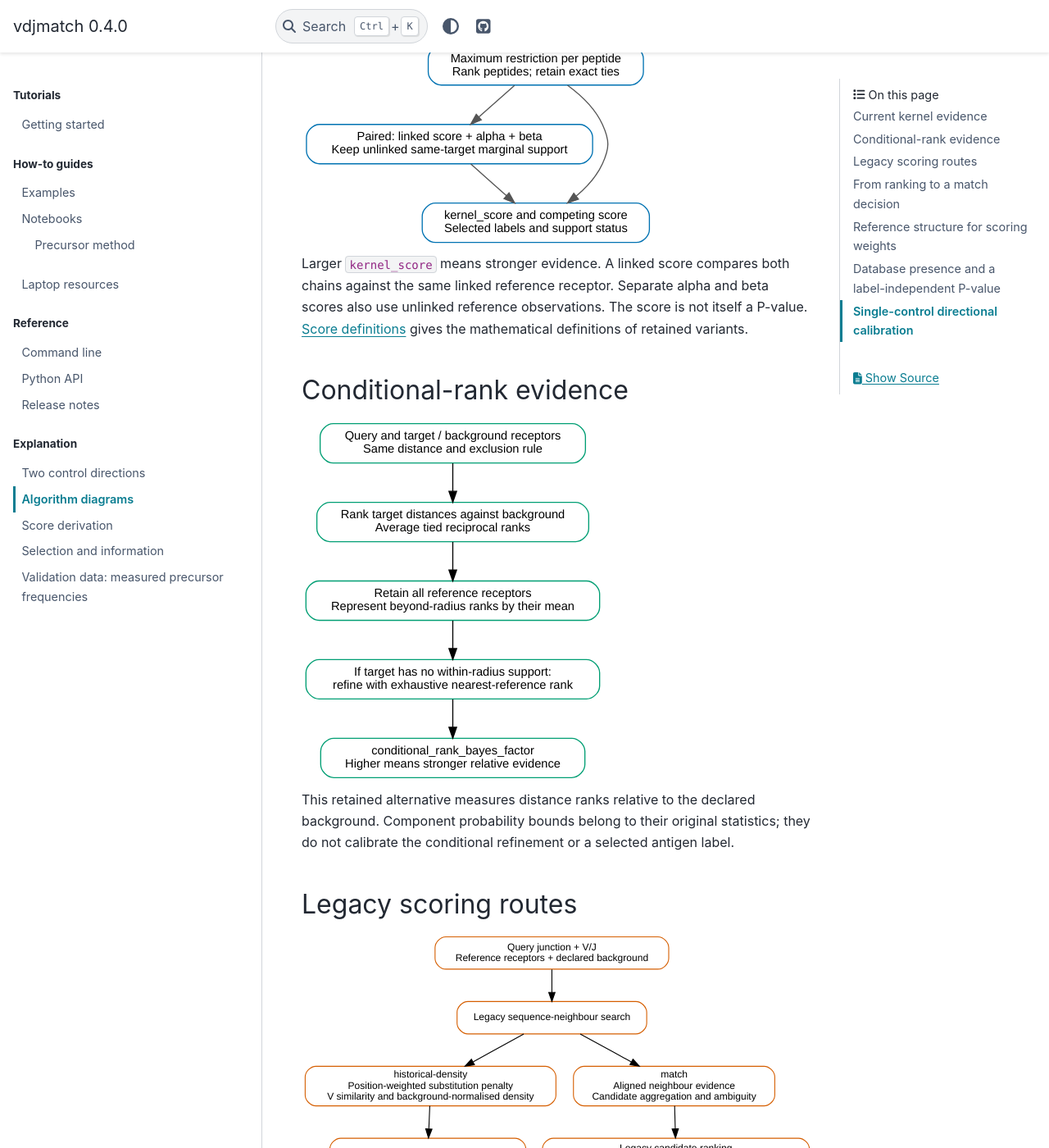
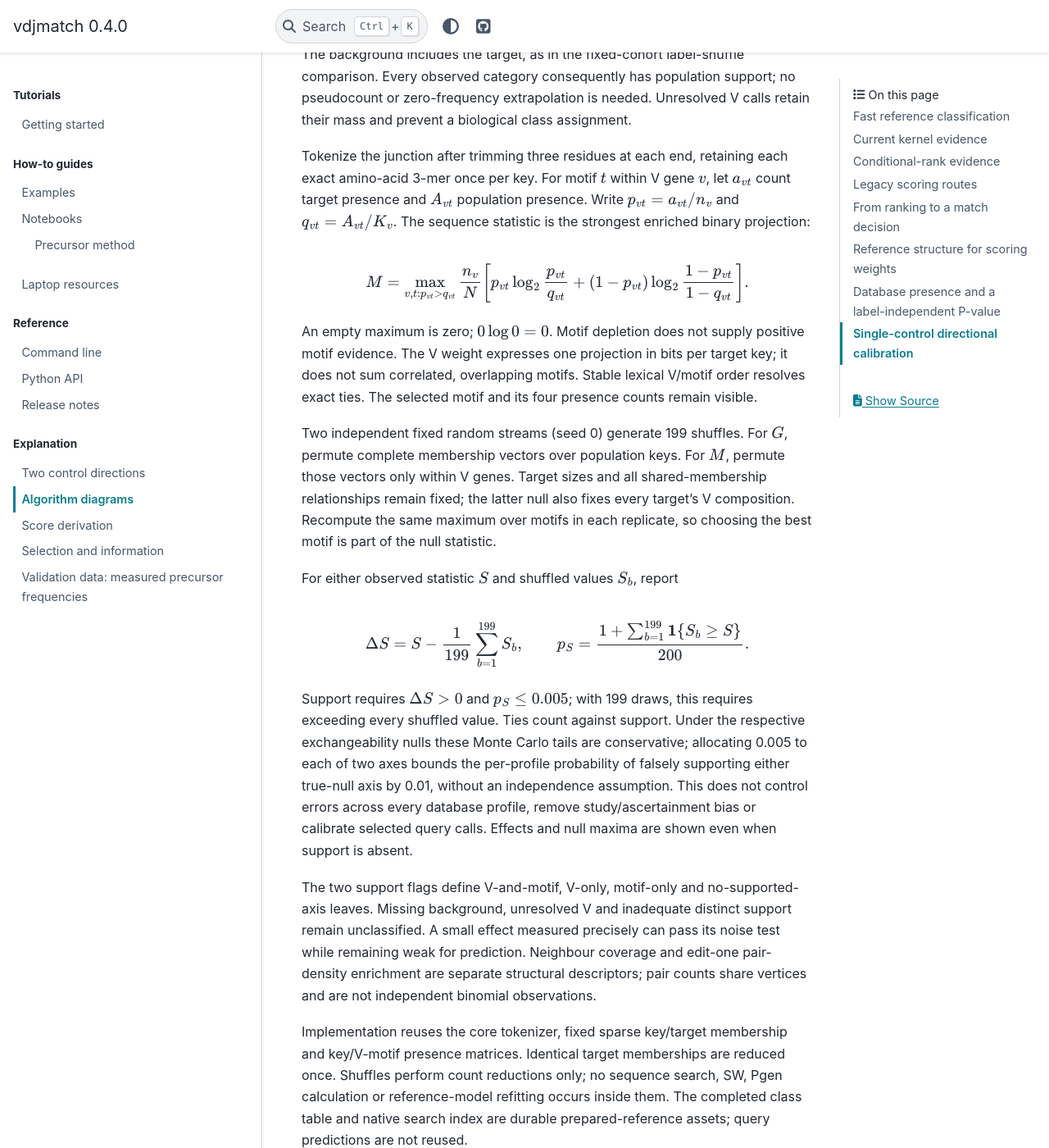
Before and after one commit to antigenomics/vdjmatch, a Sphinx documentation site: the page built from docs/algorithms.rst, in a window 1280 px wide and 1400 px high, scrolled down 803 px. Shown: the whole window at 82% size. Built offline with Sphinx 7.4.7 and the PyData theme 0.15.4, drawn with Linux system fonts in a browser that asks for light colours; pages that are not in the unit, such as notebooks, are missing from menus; some of the changed text lies outside the part shown.

Commit message:
Integrate selection-aware reference classes and expose split statistics

```diff
--- a/docs/algorithms.rst
+++ b/docs/algorithms.rst
@@ -4,6 +4,87 @@ How VDJmatch scores a receptor
 All routes start with anchored junctions, chain identities and V genes. They
 retain reference peptide–MHC labels and query identity. Ordinary annotation
 keeps exact evidence; a benchmark filters exact query hits while keeping the reference model fixed.
+
+Fast reference classification
+-----------------------------
+
+Index preparation classifies reference structure, separately by species/chain
+and pooled epitope or observed full pMHC. It uses reference labels, never query
+assay outcomes. Eligibility is at least 30 valid source observations; counts of
+distinct junction/V keys remain separate. All observations and pair links stay
+in the saved model. These descriptive classes do not establish binding or select
+a scoring default.
+
+Let the population contain :math:`K` distinct full-junction/allele-pooled-V keys.
+Each key retains its complete binary target-membership vector, including shared
+labels. For a target with :math:`N` keys, let :math:`n_v` count its V-gene keys and
+:math:`q_v=K_v/K` be the population V distribution. The gene statistic, in bits
+per target key, is
+
+.. math::
+
+   G=\sum_{v:n_v>0}\frac{n_v}{N}\log_2\frac{n_v/N}{q_v}.
+
+The background includes the target, as in the fixed-cohort label-shuffle
+comparison. Every observed category consequently has population support; no
+pseudocount or zero-frequency extrapolation is needed. Unresolved V calls
+retain their mass and prevent a biological class assignment.
+
+Tokenize the junction after trimming three residues at each end, retaining each
+exact amino-acid 3-mer once per key. For motif :math:`t` within V gene :math:`v`,
+let :math:`a_{vt}` count target presence and :math:`A_{vt}` population presence.
+Write :math:`p_{vt}=a_{vt}/n_v` and :math:`q_{vt}=A_{vt}/K_v`. The sequence
+statistic is the strongest enriched binary projection:
+
+.. math::
+
+   M=\max_{v,t:p_{vt}>q_{vt}}
+      \frac{n_v}{N}\left[
+        p_{vt}\log_2\frac{p_{vt}}{q_{vt}}+
+        (1-p_{vt})\log_2\frac{1-p_{vt}}{1-q_{vt}}\right].
+
+An empty maximum is zero; :math:`0\log 0=0`. Motif depletion does not supply
+positive motif evidence. The V weight expresses one projection in bits per
+target key; it does not sum correlated, overlapping motifs. Stable lexical
+V/motif order resolves exact ties. The selected motif and its four presence
+counts remain visible.
+
+Two independent fixed random streams (seed 0) generate 199 shuffles. For
+:math:`G`, permute complete membership vectors over population keys. For
+:math:`M`, permute those vectors only within V genes. Target sizes and all
+shared-membership relationships remain fixed; the latter null also fixes every
+target's V composition. Recompute the same maximum over motifs in each
+replicate, so choosing the best motif is part of the null statistic.
+
+For either observed statistic :math:`S` and shuffled values :math:`S_b`, report
+
+.. math::
+
+   \Delta S=S-\frac{1}{199}\sum_{b=1}^{199}S_b,\qquad
+   p_S=\frac{1+\sum_{b=1}^{199}\mathbf1\{S_b\ge S\}}{200}.
+
+Support requires :math:`\Delta S>0` and :math:`p_S\le0.005`; with 199 draws,
+this requires exceeding every shuffled value. Ties count against support.
+Under the respective exchangeability nulls these Monte Carlo tails are
+conservative; allocating 0.005 to each of two axes bounds the per-profile
+probability of falsely supporting either true-null axis by 0.01, without an
+independence assumption. This does not control errors across every database
+profile, remove study/ascertainment bias or calibrate selected query calls.
+Effects and null maxima are shown even when support is absent.
+
+The two support flags define V-and-motif, V-only, motif-only and no-supported-axis
+leaves. Missing background, unresolved V and inadequate distinct support remain
+unclassified. A small effect measured precisely can pass its noise test while
+remaining weak for prediction. Neighbour coverage and edit-one pair-density
+enrichment are separate structural descriptors; pair counts share vertices and
+are not independent binomial observations.
+
+Implementation reuses the core tokenizer, fixed sparse key/target membership and
+key/V-motif presence matrices. Identical target memberships are reduced once.
+Shuffles perform count reductions only; no sequence search, SW, Pgen calculation
+or reference-model refitting occurs inside them. The completed class table and
+native search index are durable prepared-reference assets; query predictions
+are not reused.
 
 Current kernel evidence
 -----------------------
```
Also changed, not shown: docs/cli.rst (+22 -5 lines), 3 other files.
